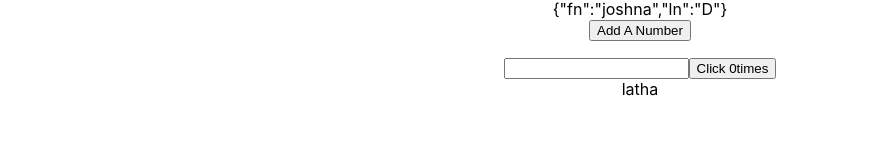
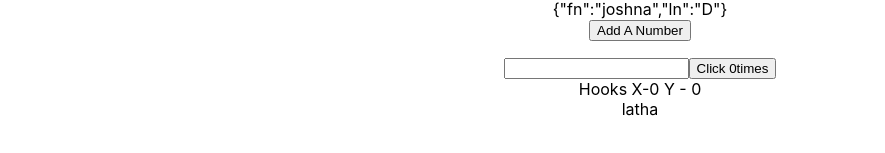
Before and after one commit to lathadkc/myfirstreact, a React (Create React App) app: page / in a window 1280 px wide. Shown: the part 193-346 px from the top of the page, without its empty margins (0-885 px from the left). Built offline with nearby package versions, Linux system fonts and the light colour scheme.

Commit message:
added useEffect

```diff
--- a/src/App.js
+++ b/src/App.js
@@ -5,6 +5,7 @@
 import HookcounterThree from './components/HookCounterThree';
 import HookCounter4 from './components/HookCounter4';
 import HookCounterOne from './components/HookCounterOne';
+import HookMouse from './components/Hook Mouse';
 
 
 function App() {
@@ -14,6 +15,7 @@
     <HookcounterThree></HookcounterThree>
     <HookCounter4></HookCounter4>
     <HookCounterOne></HookCounterOne>
+    <HookMouse></HookMouse>
         latha
     </div>
   );
--- /dev/null
+++ b/src/components/Hook Mouse.js
@@ -0,0 +1,29 @@
+import React, { useState, useEffect } from 'react'
+
+const HookMouse = () => {
+
+    const [x, setX] = useState(0);
+    const [y, setY] = useState(0);
+    const lm = (e) => {
+        setX(e.clientX);
+        setY(e.clientY);
+
+    }
+    useEffect(() => {
+
+        console.log("witin use EFFECT hOOKmOUSE");
+        window.addEventListener('mousemove',lm);
+
+
+
+    },[]);
+
+    return (
+        <div>
+           Hooks X-{x} Y - {y}
+
+        </div>
+    )
+}
+
+export default HookMouse
```
